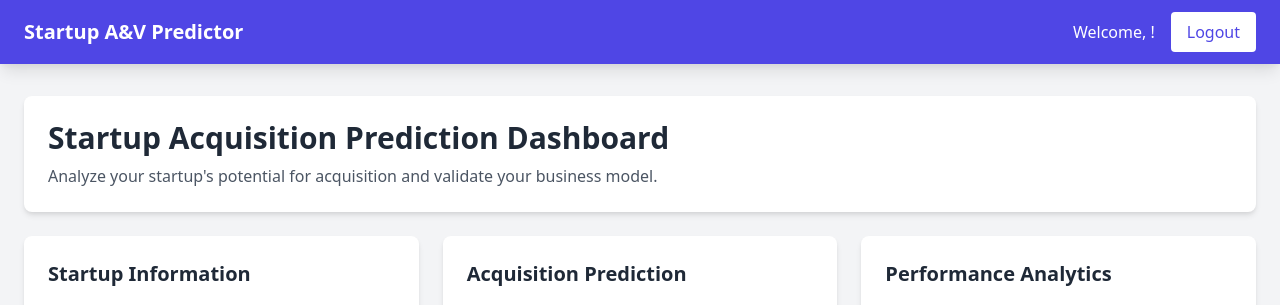
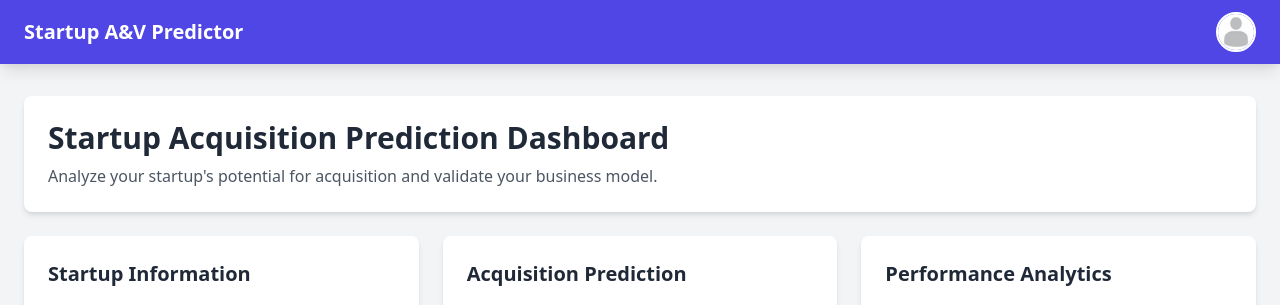
Before and after one commit to sadikashrafi07/AcquiMate, a FastAPI app: page /index in a window 1280 px wide. Shown: the top 305 px of the page. Run offline with FastAPI, Linux system fonts and the light colour scheme; the visitor is signed in with stand-in values (Sample User, id 1); some libraries are stand-ins or nearby versions.

Commit message:
Fixed profile dropdown visibility on hover using opacity transition

```diff
--- a/templates/index.html
+++ b/templates/index.html
@@ -9,16 +9,40 @@
   <script src="https://cdnjs.cloudflare.com/ajax/libs/axios/0.27.2/axios.min.js"></script>
 </head>
 <body class="bg-gray-100 min-h-screen">
-  <!-- Navigation -->
-  <nav class="bg-indigo-600 text-white shadow-lg">
-    <div class="container mx-auto px-6 py-3 flex justify-between items-center">
-      <a href="/index" class="text-xl font-bold">Startup A&V Predictor</a>
-      <div class="flex items-center space-x-4">
-        <span class="font-medium">Welcome, {{ user.name }}!</span>
-        <a href="/logout" class="bg-white text-indigo-600 px-4 py-2 rounded hover:bg-gray-100 transition">Logout</a>
+
+<!-- Navigation -->
+<!-- Navigation -->
+<nav class="bg-indigo-600 text-white shadow-lg">
+  <div class="container mx-auto px-6 py-3 flex justify-between items-center">
+    <a href="/index" class="text-xl font-bold">Startup A&V Predictor</a>
+
+    <!-- Profile Dropdown Container -->
+    <div class="relative group">
+      <!-- Profile Image -->
+      <div class="flex items-center cursor-pointer">
+        <img src="static/Images/Profile.jpg" alt="Profile"
+             class="w-10 h-10 rounded-full border-2 border-white" />
+      </div>
+
+      <!-- Dropdown Menu -->
+      <div class="absolute right-0 mt-2 w-48 bg-white text-black rounded-lg shadow-lg opacity-0 group-hover:opacity-100 transition-opacity duration-200 z-50">
+        <ul class="py-2">
+          <li>
+            <a href="/update-profile" class="block px-4 py-2 hover:bg-gray-100">
+              Update Profile
+            </a>
+          </li>
+          <li>
+            <a href="/logout" class="block px-4 py-2 hover:bg-gray-100 text-red-600">
+              Logout
+            </a>
+          </li>
+        </ul>
       </div>
     </div>
-  </nav>
+  </div>
+</nav>
+
 
   <!-- Main Content -->
   <div class="container mx-auto px-6 py-8">
```
Also changed, not shown: static/Images/Profile.jpg (added), 3 other files.
